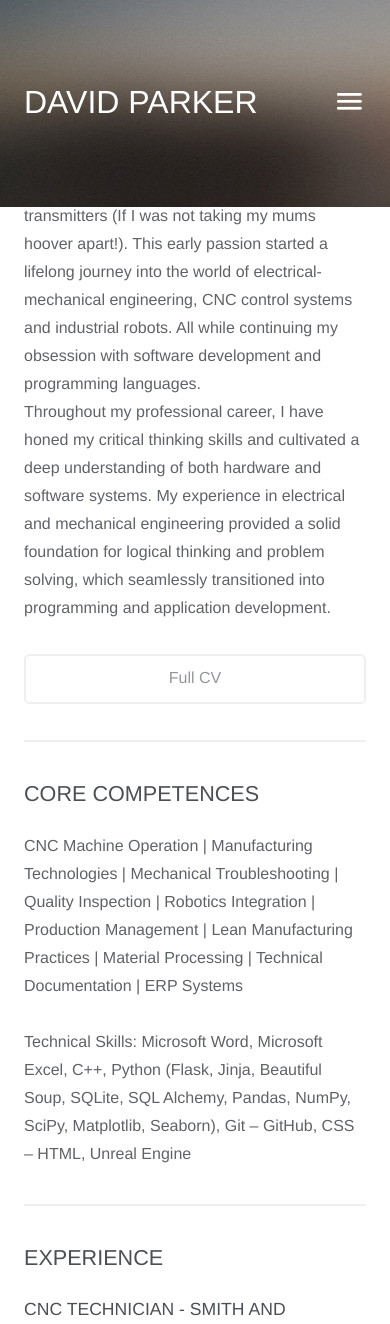
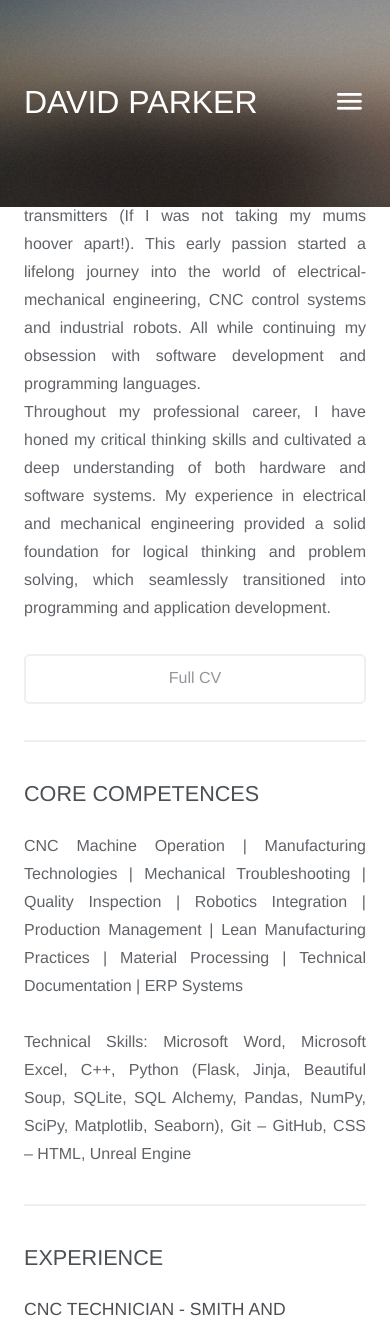
Before and after one commit to Mr006698/Portfolio_Website, a Flask app: page / in a window 390 px wide. Shown: the top 1324 px of the page. Run offline with Flask 3, Linux system fonts and the light colour scheme; some web fonts are replaced.

Commit message:
Tidy Up Scroll Behaviour

```diff
--- a/static/assets/css/main.css
+++ b/static/assets/css/main.css
@@ -146,6 +146,8 @@ input, select, textarea {
 
 	p {
 		margin: 0 0 2em 0;
+		text-align: justify; /* Added */
+		text-justify: auto; /* Added */
 	}
 
 	h1, h2, h3, h4, h5, h6 {
@@ -3193,9 +3195,9 @@ input, select, textarea {
 
 		/* Header */
 
-			#header {
+			/* #header {
 				padding: 2.25em 1.5em;
-			}
+			} */
 
 				#header h1 {
 					font-size: 1.35em;
--- a/static/assets/css/sidebar.css
+++ b/static/assets/css/sidebar.css
@@ -58,6 +58,14 @@ header.major h4 {
 	.show {
 		display: inline;
 	}
+
+	#main>section {
+		scroll-margin-top: 60px;
+	}
+
+	#main>section:first-child {
+		scroll-margin-top: 130px;
+	}
 }
 
 @media screen and (max-width: 980px) {
@@ -72,9 +80,17 @@ header.major h4 {
 	div.inner h2 {
 		padding-top: 0.2em;
 	}
+
+	#main>section {
+		scroll-margin-top: 30px;
+	}
+
+	#main>section:first-child {
+		scroll-margin-top: 100px;
+	}
 }
 
 /* Add padding to the bottom of the contacts so the active menu works */
 #contact {
-	padding-bottom: 12em !important;
+	padding-bottom: 15em !important;
 }
--- a/templates/header.html
+++ b/templates/header.html
@@ -9,6 +9,9 @@
 		<title>David Parker - Engineer | Programmer | Developer</title>
 		<meta charset="utf-8" />
 		<meta name="viewport" content="width=device-width, initial-scale=1, user-scalable=no" />
+		<link rel="icon" type="image/x-icon" href="{{ url_for('static', filename='images/favicon.ico') }}">
+
+		<!-- CORE THEME CSS -->
 		<link rel="stylesheet" href="{{ url_for('static', filename='assets/css/main.css') }}" />
 		<link rel="stylesheet" href="{{ url_for('static', filename='assets/css/sidebar.css') }}" />
 		<link rel="stylesheet"
--- a/templates/menu.html
+++ b/templates/menu.html
@@ -7,9 +7,13 @@
     </button>
 
     <div class="menu-list show" id="menuDropdown">
+        <!-- <li class="menu-link">
+            <!-- Make sure that the top title lines up with the name when clicked --
+            <a class="active" href="#about" onclick="window.scrollTo(0, 0); return false">About Me</a>
+        </li> -->
         <li class="menu-link">
             <!-- Make sure that the top title lines up with the name when clicked -->
-            <a class="active" href="#about" onclick="window.scrollTo(0, 0); return false">About Me</a>
+            <a class="active" href="#about">About Me</a>
         </li>
         <li class="menu-link">
             <a class="" href="#skills">Competences</a>
```
Also changed, not shown: 1 other file.
